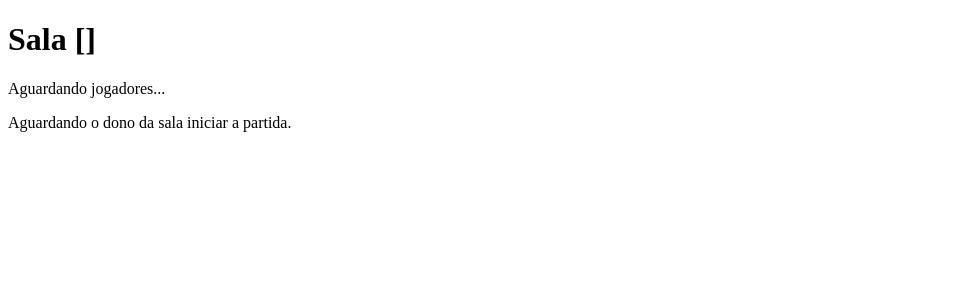
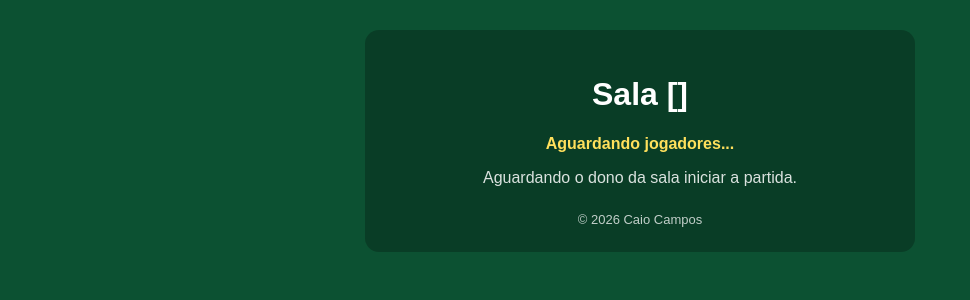
Before and after one commit to caiocamposz/Jogo_Elevador_Online, a Flask app: template templates/sala.html in a window 1280 px wide. Shown: the top 300 px of the page, without its empty margins (0-970 px from the left). Run offline with Flask 3, Linux system fonts and the light colour scheme; the template is opened without the code that fills it: most values are stand-ins (such as "Sample title", 1, 10 or a date in 2020).

Commit message:
sala.html

```diff
--- a/templates/sala.html
+++ b/templates/sala.html
@@ -1,29 +1,176 @@
 <!DOCTYPE html>
-
 <html lang="pt-br">
 
 <head>
 
     <meta charset="UTF-8">
 
+    <meta
+        name="viewport"
+        content="width=device-width, initial-scale=1.0"
+    >
+
     <title>Sala {{ codigo }}</title>
+
+    <style>
+
+        * {
+            box-sizing: border-box;
+        }
+
+        body {
+            margin: 0;
+
+            padding: 30px 15px;
+
+            font-family: Arial, sans-serif;
+
+            background: #0c5132;
+
+            color: white;
+        }
+
+        .container {
+            width: 100%;
+            max-width: 550px;
+
+            margin: 0 auto;
+
+            background: rgba(0, 0, 0, 0.25);
+
+            border-radius: 14px;
+
+            padding: 25px;
+        }
+
+        h1,
+        h2 {
+            text-align: center;
+        }
+
+        ul {
+            padding: 0;
+            margin: 20px 0;
+
+            list-style: none;
+        }
+
+        li {
+            padding: 14px;
+
+            margin-bottom: 8px;
+
+            background: rgba(255, 255, 255, 0.10);
+
+            border-radius: 8px;
+
+            font-size: 17px;
+        }
+
+        #status-sala {
+            text-align: center;
+
+            font-weight: bold;
+
+            color: #ffe05c;
+        }
+
+        button {
+            width: 100%;
+
+            min-height: 50px;
+
+            border: none;
+
+            border-radius: 8px;
+
+            background: #ffe05c;
+
+            color: #222;
+
+            font-size: 17px;
+
+            font-weight: bold;
+
+            cursor: pointer;
+
+            touch-action: manipulation;
+        }
+
+        button:disabled {
+            opacity: 0.35;
+
+            cursor: not-allowed;
+        }
+
+        button:active:not(:disabled) {
+            transform: scale(0.98);
+        }
+
+        .aguardando-dono {
+            text-align: center;
+
+            opacity: 0.85;
+        }
+
+        .copyright {
+            margin-top: 25px;
+
+            text-align: center;
+
+            font-size: 13px;
+
+            opacity: 0.75;
+        }
+
+        @media (max-width: 600px) {
+
+            body {
+                padding: 15px 10px;
+            }
+
+            .container {
+                padding: 20px 15px;
+            }
+
+            h1 {
+                font-size: 26px;
+            }
+
+        }
+
+    </style>
 
 </head>
 
+
 <body>
 
-    <h1>Sala {{ codigo }}</h1>
 
-    <h2 id="quantidade-jogadores"></h2>
+<div class="container">
 
-    <ul id="lista-jogadores"></ul>
+
+    <h1>
+        Sala {{ codigo }}
+    </h1>
+
+
+    <h2 id="quantidade-jogadores">
+    </h2>
+
+
+    <ul id="lista-jogadores">
+    </ul>
+
 
     <p id="status-sala">
         Aguardando jogadores...
     </p>
 
 
+
     {% if nome == sala["anfitriao"] %}
+
 
         <form
             action="/iniciar-partida/{{ codigo }}"
@@ -35,51 +182,85 @@
                 type="submit"
                 disabled
             >
+
                 Iniciar partida
+
             </button>
 
         </form>
 
+
     {% else %}
 
-        <p>
-            Aguardando o dono da sala iniciar a partida.
+
+        <p class="aguardando-dono">
+
+            Aguardando o dono da sala
+            iniciar a partida.
+
         </p>
+
 
     {% endif %}
 
 
+    <div class="copyright">
+        © 2026 Caio Campos
+    </div>
+
+
+</div>
+
+
+
 <script>
 
-        const codigo = "{{ codigo }}";
-        const meuNome = {{ nome | tojson }};
+
+    const codigo =
+        "{{ codigo }}";
+
+
+    const meuNome =
+        {{ nome | tojson }};
+
 
 
     async function atualizarSala() {
 
+
         const resposta =
-                await fetch("/estado-sala/" + codigo);
+            await fetch(
+                "/estado-sala/" + codigo
+            );
+
 
         const sala =
             await resposta.json();
 
 
+
         if (sala.iniciado) {
+
 
             window.location.href =
                 "/jogo/" + codigo;
 
+
             return;
+
         }
+
 
 
         document.getElementById(
             "quantidade-jogadores"
         ).innerText =
+
             "Jogadores: "
             + sala.jogadores.length
             + " / "
             + sala.max_jogadores;
+
 
 
         const lista =
@@ -87,30 +268,52 @@
                 "lista-jogadores"
             );
 
+
         lista.innerHTML = "";
 
 
+
         sala.jogadores.forEach(
+
             function (jogador) {
 
+
                 const item =
-                        document.createElement("li");
+                    document.createElement(
+                        "li"
+                    );
 
-                    if (jogador === sala.anfitriao) {
+
+                if (
+                    jogador
+                    === sala.anfitriao
+                ) {
+
 
                     item.innerText =
-                            jogador + " (dono da sala)";
+                        jogador
+                        + " (dono da sala)";
+
 
                 } else {
 
-                        item.innerText = jogador;
+
+                    item.innerText =
+                        jogador;
+
 
                 }
 
-                    lista.appendChild(item);
+
+                lista.appendChild(
+                    item
+                );
+
 
             }
+
         );
+
 
 
         const status =
@@ -119,17 +322,23 @@
             );
 
 
+
         if (sala.completa) {
+
 
             status.innerText =
                 "Sala completa!";
 
+
         } else {
+
 
             status.innerText =
                 "Aguardando jogadores...";
 
+
         }
+
 
 
         const botao =
@@ -138,24 +347,32 @@
             );
 
 
+
         if (botao) {
+
 
             botao.disabled =
                 !sala.completa;
 
-            }
 
         }
 
 
+    }
+
+
+
     atualizarSala();
+
 
     setInterval(
         atualizarSala,
         1000
     );
 
+
 </script>
+
 
 </body>
 
```
Lines whose indentation alone changed are shown as unchanged.
